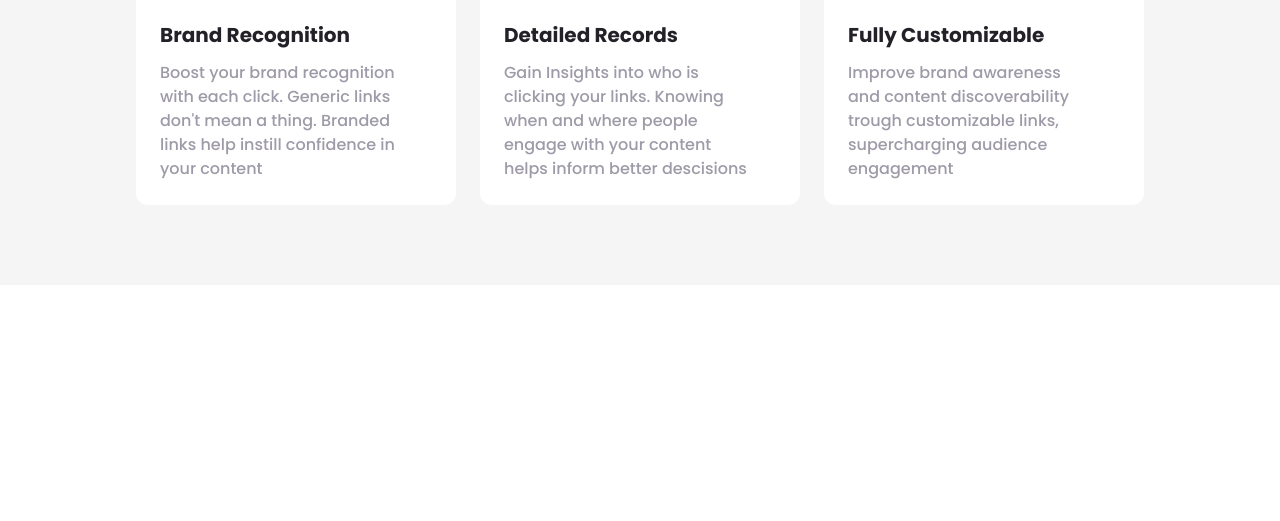
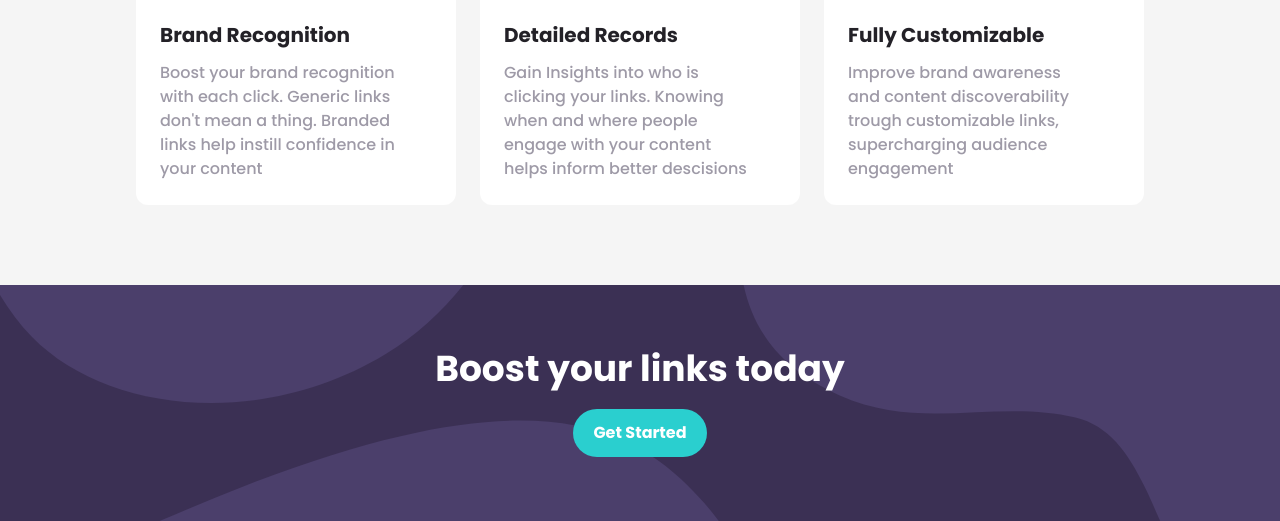
Before and after one commit to krystiano13/url_shortener, an Astro site in the folder client/: page / in a window 1280 px wide. Shown: the part 1548-2069 px from the top of the page. Before the commit the page ends 1833 px from the top, so only its background shows below. Built offline with nearby package versions, Linux system fonts and the light colour scheme; Astro itself is replaced by a stand-in of ours.

Commit message:
finish boost section

```diff
--- a/client/src/pages/index.astro
+++ b/client/src/pages/index.astro
@@ -3,10 +3,12 @@ import Layout from '../partials/Layout.astro';
 import Hero from '../partials/Hero.astro';
 import {Form} from "../partials/Form/Form";
 import Stats from '../partials/Stats/Stats.astro';
+import Boost from '../partials/Boost.astro';
 ---
 
 <Layout>
     <Hero />
     <Form />
     <Stats />
+    <Boost />
 </Layout>
--- /dev/null
+++ b/client/src/partials/Boost.astro
@@ -0,0 +1,17 @@
+---
+import { Image } from 'astro:assets';
+import boostImageDesktop from '../images/bg-boost-desktop.svg';
+import boostImageMobile from '../images/bg-boost-mobile.svg';
+---
+
+<section class="w-full flex flex-col justify-center items-center gap-5 p-16 bg-violet relative">
+    <Image class="absolute w-full h-full hidden md:block" src={boostImageDesktop} alt="section background" />
+    <Image class="absolute w-full h-full md:hidden" src={boostImageMobile} alt="section background" />
+    <h2 class="z-50 font-big text-white text-2xl md:text-4xl text-center">Boost your links today</h2>
+    <button class="z-50 font-big text-white bg-cyan rounded-3xl p-3 pl-5 pr-5">Get Started</button>
+</section>
+
+<style>
+    .bg-violet { background-color: var(--dark-violet); }
+    .bg-cyan { background-color: var(--cyan); }
+</style>
```
Also changed, not shown: client/src/images/bg-boost-desktop.svg (added), client/src/images/bg-boost-mobile.svg (added).
